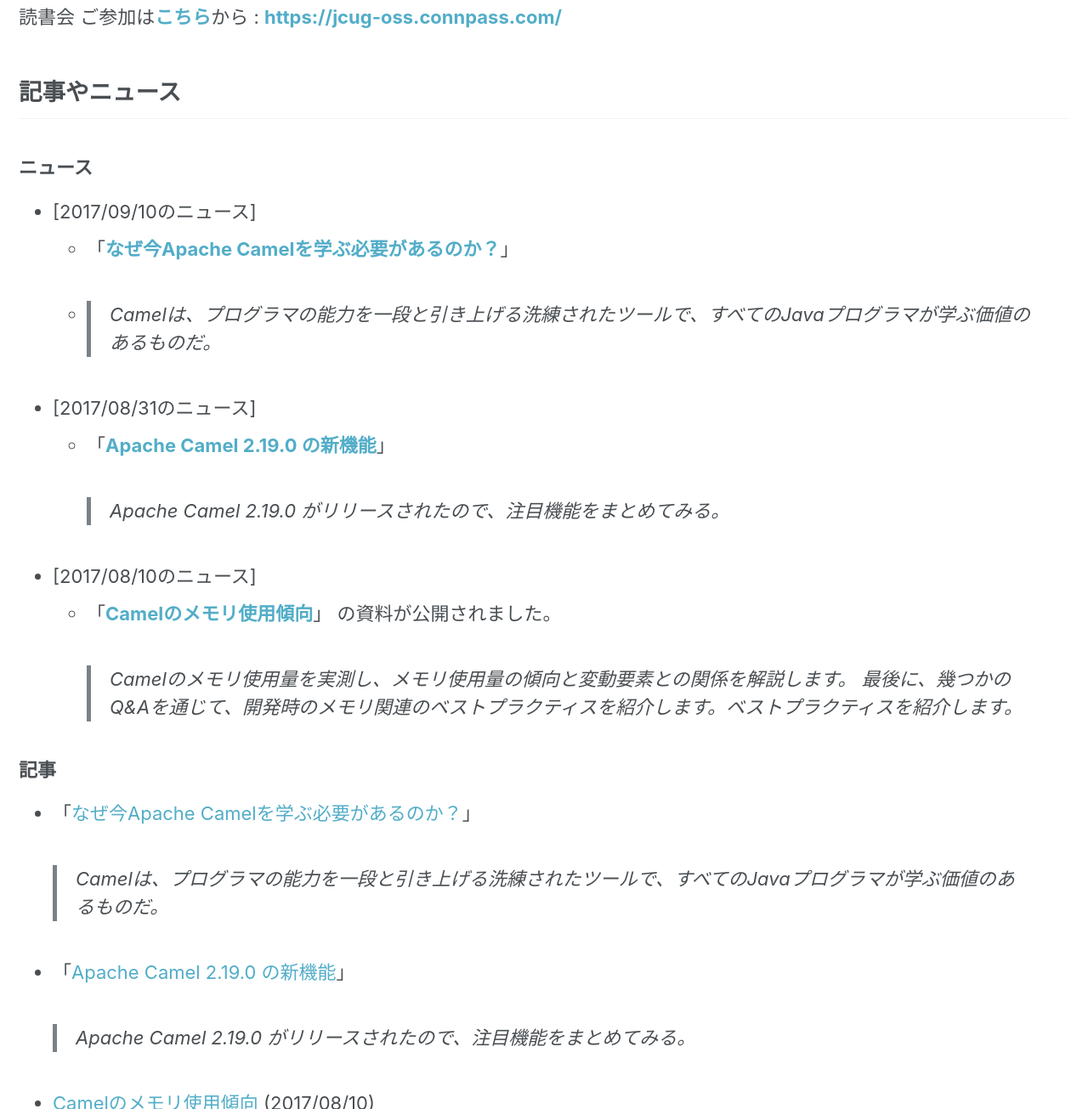
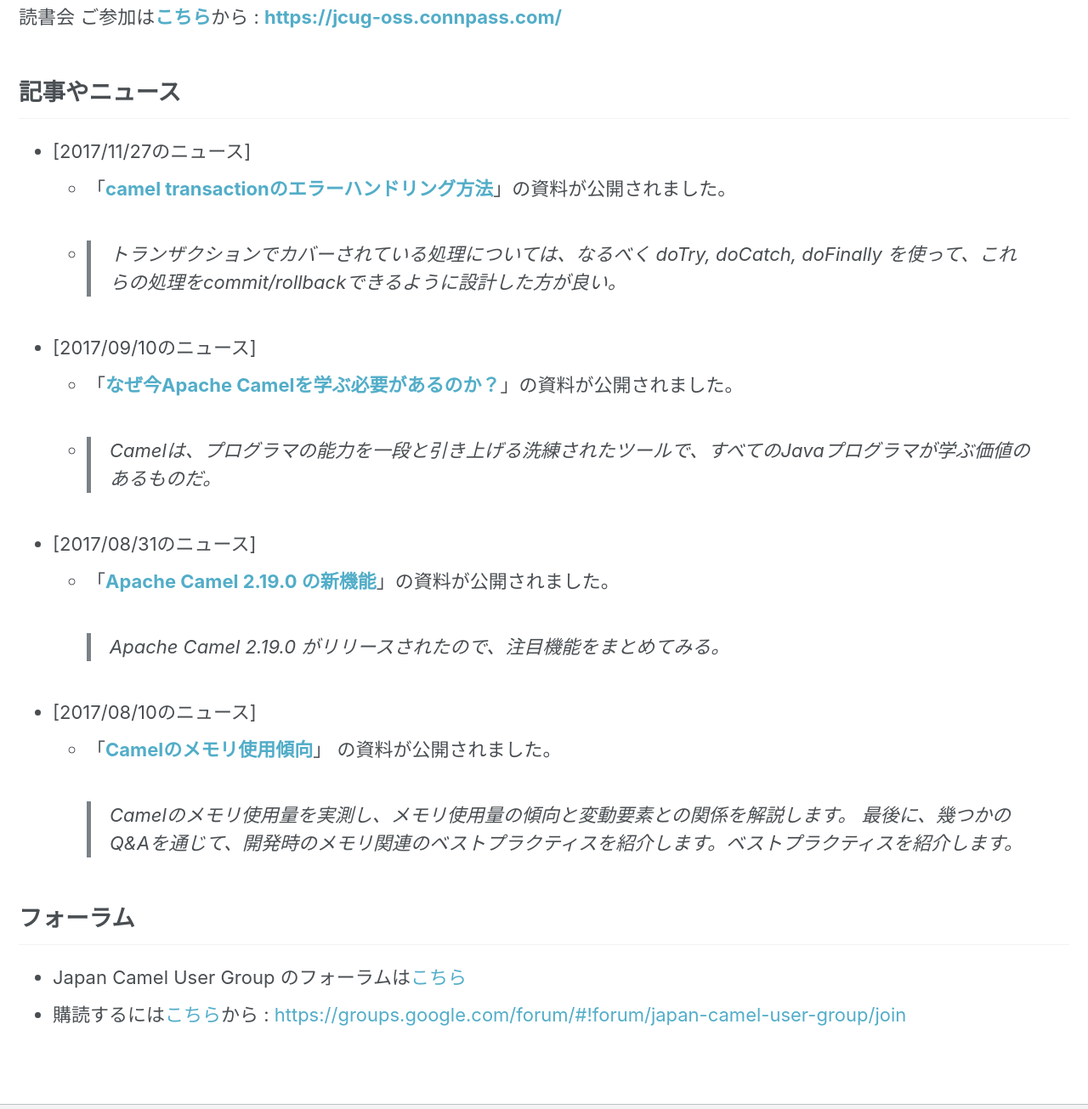
Before and after one commit to jcug-oss/jcug-oss.github.io, a Jekyll site: the page built from index.md, in a window 1280 px wide and 1400 px high, scrolled down 2364 px, cut to the strip 95-1400 px from the top of the window. Shown: the whole strip at 85% size. Built offline with Jekyll 4.4.1, drawn with Linux system fonts in a browser that asks for light colours.

Commit message:
Add new article

```diff
--- a/index.md
+++ b/index.md
@@ -68,25 +68,17 @@ intro:
 
 ## <a name="news"></a>記事やニュース
 
-### ニュース
-
+* [2017/11/27のニュース]
+  * 「**[camel transactionのエラーハンドリング方法](https://qiita.com/jian-feng/items/392881ec99b1f7adfb6d)**」の資料が公開されました。
+  * > トランザクションでカバーされている処理については、なるべく doTry, doCatch, doFinally を使って、これらの処理をcommit/rollbackできるように設計した方が良い。
 * [2017/09/10のニュース]
-  * 「**[なぜ今Apache Camelを学ぶ必要があるのか？](http://jcug-oss.github.io/article/why-do-we-have-to-learn-camel-q)**」
+  * 「**[なぜ今Apache Camelを学ぶ必要があるのか？](http://jcug-oss.github.io/article/why-do-we-have-to-learn-camel-q)**」の資料が公開されました。
   * > Camelは、プログラマの能力を一段と引き上げる洗練されたツールで、すべてのJavaプログラマが学ぶ価値のあるものだ。
 * [2017/08/31のニュース]
-  * 「**[Apache Camel 2.19.0 の新機能](http://qiita.com/tadayosi/items/ab5c548b4ea500665e65)**」
+  * 「**[Apache Camel 2.19.0 の新機能](http://qiita.com/tadayosi/items/ab5c548b4ea500665e65)**」の資料が公開されました。
     > Apache Camel 2.19.0 がリリースされたので、注目機能をまとめてみる。
 * [2017/08/10のニュース]
   * 「**[Camelのメモリ使用傾向](https://github.com/tomonari-yamashita/japan-camel-user-group/blob/master/camel-mem-usage/camel-mem-usage.adoc)**」 の資料が公開されました。
-  > Camelのメモリ使用量を実測し、メモリ使用量の傾向と変動要素との関係を解説します。 最後に、幾つかのQ&Aを通じて、開発時のメモリ関連のベストプラクティスを紹介します。ベストプラクティスを紹介します。
-
-### 記事
-
-* 「[なぜ今Apache Camelを学ぶ必要があるのか？](http://jcug-oss.github.io/article/why-do-we-have-to-learn-camel-q)」
-  > Camelは、プログラマの能力を一段と引き上げる洗練されたツールで、すべてのJavaプログラマが学ぶ価値のあるものだ。
-* 「[Apache Camel 2.19.0 の新機能](http://qiita.com/tadayosi/items/ab5c548b4ea500665e65)」
-  > Apache Camel 2.19.0 がリリースされたので、注目機能をまとめてみる。
-* [Camelのメモリ使用傾向](https://github.com/tomonari-yamashita/japan-camel-user-group/blob/master/camel-mem-usage/camel-mem-usage.adoc) (2017/08/10)
   > Camelのメモリ使用量を実測し、メモリ使用量の傾向と変動要素との関係を解説します。 最後に、幾つかのQ&Aを通じて、開発時のメモリ関連のベストプラクティスを紹介します。ベストプラクティスを紹介します。
 
 ## <a name="forum"></a>フォーラム
```
